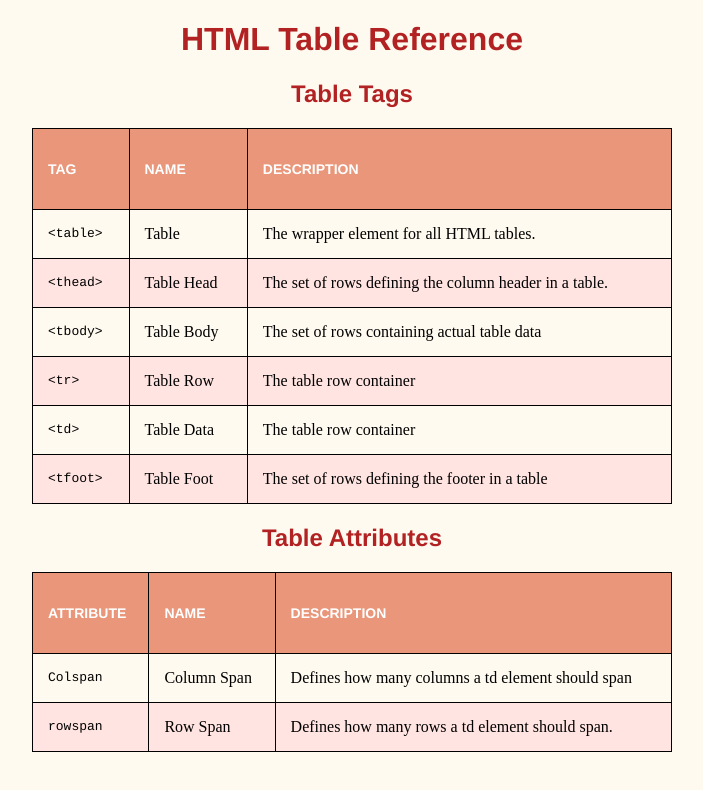
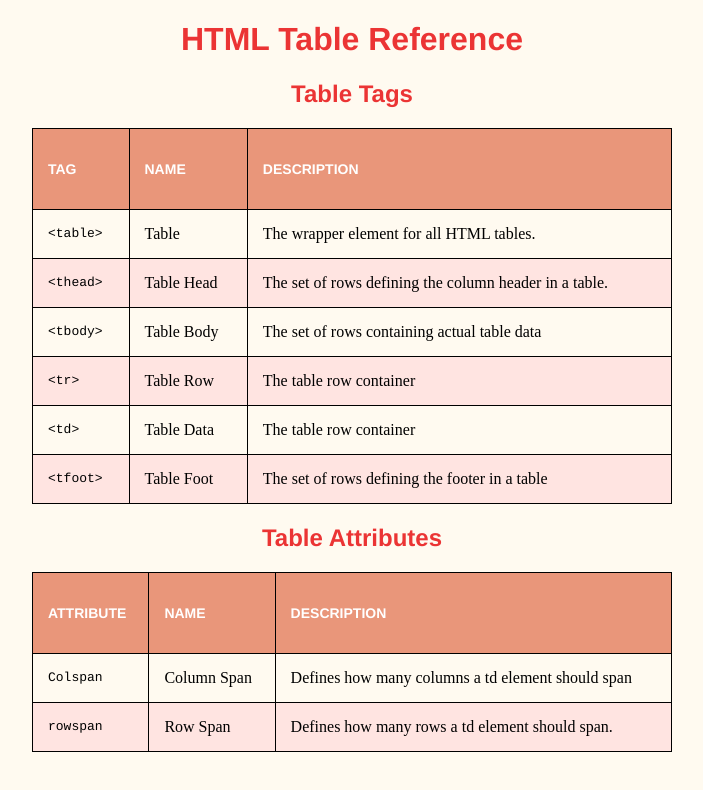
Before and after one commit to ynhtyng/My-Codecademy-Cheatsheet, a plain HTML site: page index.html in a window 1280 px wide. Shown: the whole page, without its empty margins (296-999 px from the left). Drawn offline with Linux system fonts and the light colour scheme.

Commit message:
change h1,h2, ul color

```diff
--- a/Resources/CSS/index.css
+++ b/Resources/CSS/index.css
@@ -5,4 +5,4 @@ th, td {padding: 15px; text-align: left;}
 tr:nth-child(even) {background-color: MistyRose;}
 .code {font-family: Courier, Monaco, monospace; font-size: 13px;}
 html, body { width: 100%;text-align: center; background-color: FloralWhite;}
-h1, h2, ul {color: FireBrick; font-family: Helvetica;}
+h1, h2, ul {color: rgb(235, 52, 52); font-family: Helvetica;}
```
